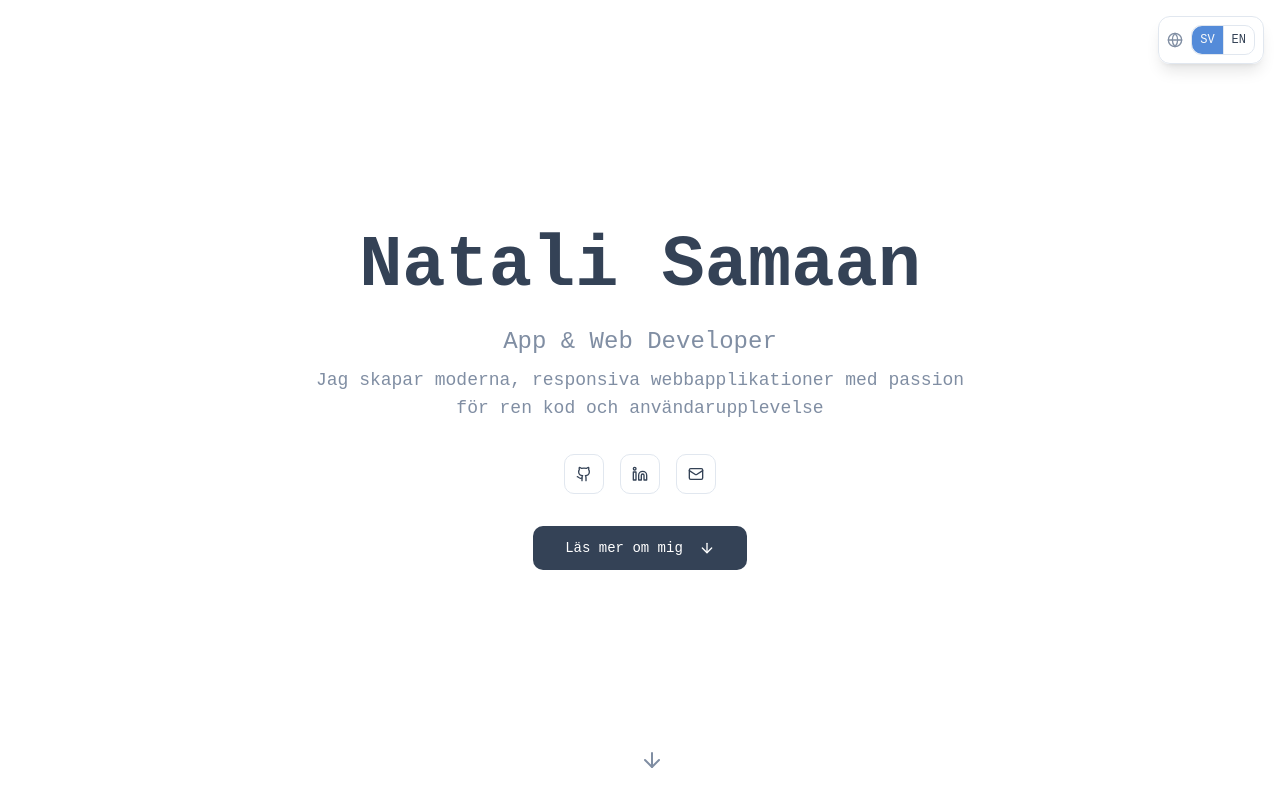
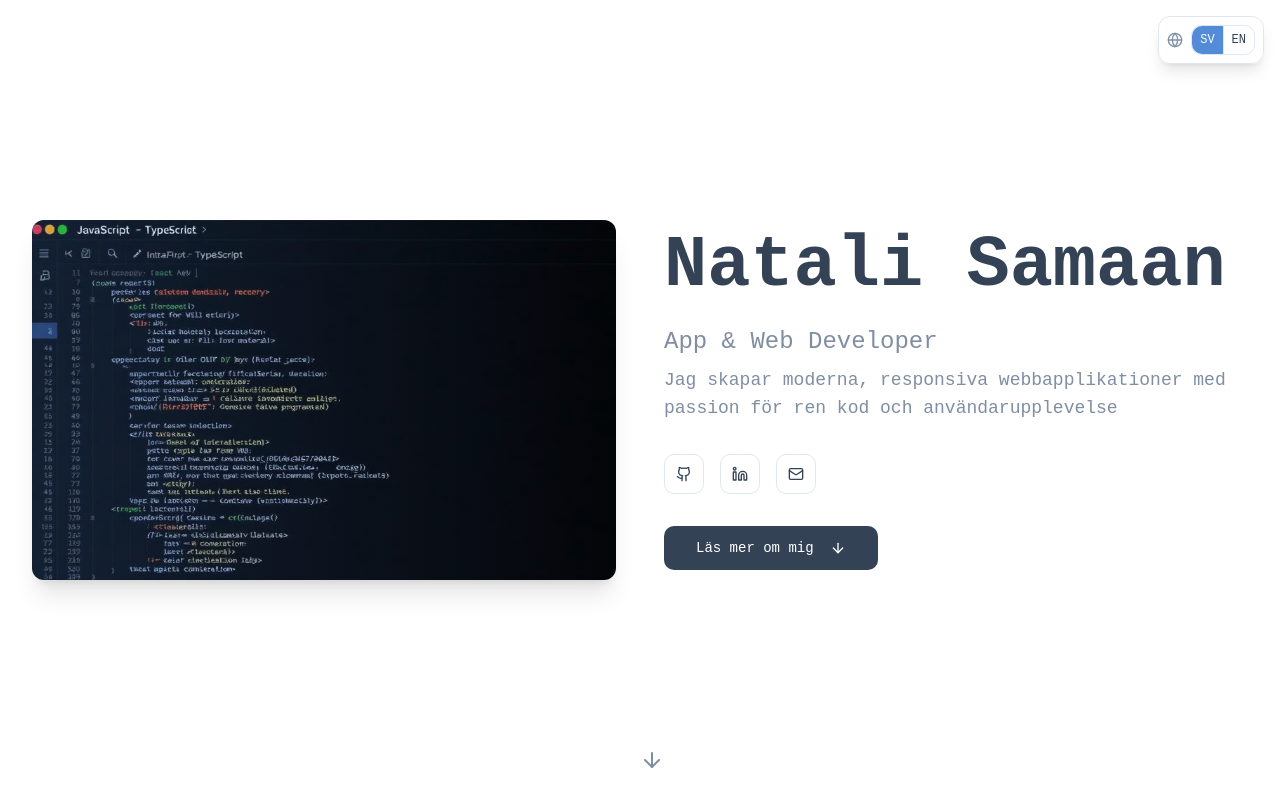
Before and after one commit to ns-develops/Portfolio, a React (Vite) app: page / in a window 1280 px wide. Shown: the top 800 px of the page. Built offline with nearby package versions, Linux system fonts and the light colour scheme; the HTML template or start-up script is replaced by a standard one; a web font is replaced by a local one.

Commit message:
Lägg till programmerarbild i Hero

```diff
--- a/src/components/Hero.tsx
+++ b/src/components/Hero.tsx
@@ -3,6 +3,7 @@ import { ArrowDown, Github, Linkedin, Mail } from "lucide-react";
 import { motion } from "framer-motion";
 import { useLanguage } from "@/contexts/LanguageContext";
 import heroBg from "@/assets/hero-bg.jpg";
+import codePreview from "@/assets/code-preview.jpg";
 
 const Hero = () => {
   const { t } = useLanguage();
@@ -15,8 +16,28 @@ const Hero = () => {
   return (
     <section className="relative min-h-screen flex items-center justify-center bg-background">
       {/* Content */}
+      <div className="relative z-10 px-4 sm:px-6 lg:px-8 max-w-7xl mx-auto w-full">
+        <div className="grid lg:grid-cols-2 gap-12 items-center">
+          {/* Code Preview Image - Left Side */}
           <motion.div
-        className="relative z-10 text-center px-4 sm:px-6 lg:px-8 max-w-4xl mx-auto"
+            initial={{ opacity: 0, x: -50 }}
+            animate={{ opacity: 1, x: 0 }}
+            transition={{ duration: 0.8 }}
+            className="order-2 lg:order-1"
+          >
+            <div className="relative">
+              <img
+                src={codePreview}
+                alt="Code preview showing programming skills"
+                className="rounded-lg shadow-xl w-full h-auto"
+              />
+              <div className="absolute inset-0 bg-gradient-to-r from-primary/20 to-transparent rounded-lg"></div>
+            </div>
+          </motion.div>
+
+          {/* Text Content - Right Side */}
+          <motion.div
+            className="text-center lg:text-left order-1 lg:order-2"
             initial={{ opacity: 0, y: 50 }}
             animate={{ opacity: 1, y: 0 }}
             transition={{ duration: 0.8 }}
@@ -40,7 +61,7 @@ const Hero = () => {
             </motion.p>
 
             <motion.p
-          className="text-lg text-muted-foreground mb-8 max-w-2xl mx-auto"
+              className="text-lg text-muted-foreground mb-8 max-w-2xl lg:max-w-none"
               initial={{ opacity: 0, y: 30 }}
               animate={{ opacity: 1, y: 0 }}
               transition={{ duration: 0.8, delay: 0.6 }}
@@ -50,7 +71,7 @@ const Hero = () => {
 
             {/* Social Links */}
             <motion.div
-          className="flex justify-center space-x-4 mb-8"
+              className="flex justify-center lg:justify-start space-x-4 mb-8"
               initial={{ opacity: 0, y: 30 }}
               animate={{ opacity: 1, y: 0 }}
               transition={{ duration: 0.8, delay: 0.8 }}
@@ -86,6 +107,8 @@ const Hero = () => {
               </Button>
             </motion.div>
           </motion.div>
+        </div>
+      </div>
 
       {/* Scroll Indicator */}
       <motion.div
```
Also changed, not shown: src/assets/code-preview.jpg (added). Lines whose indentation alone changed are shown as unchanged.
